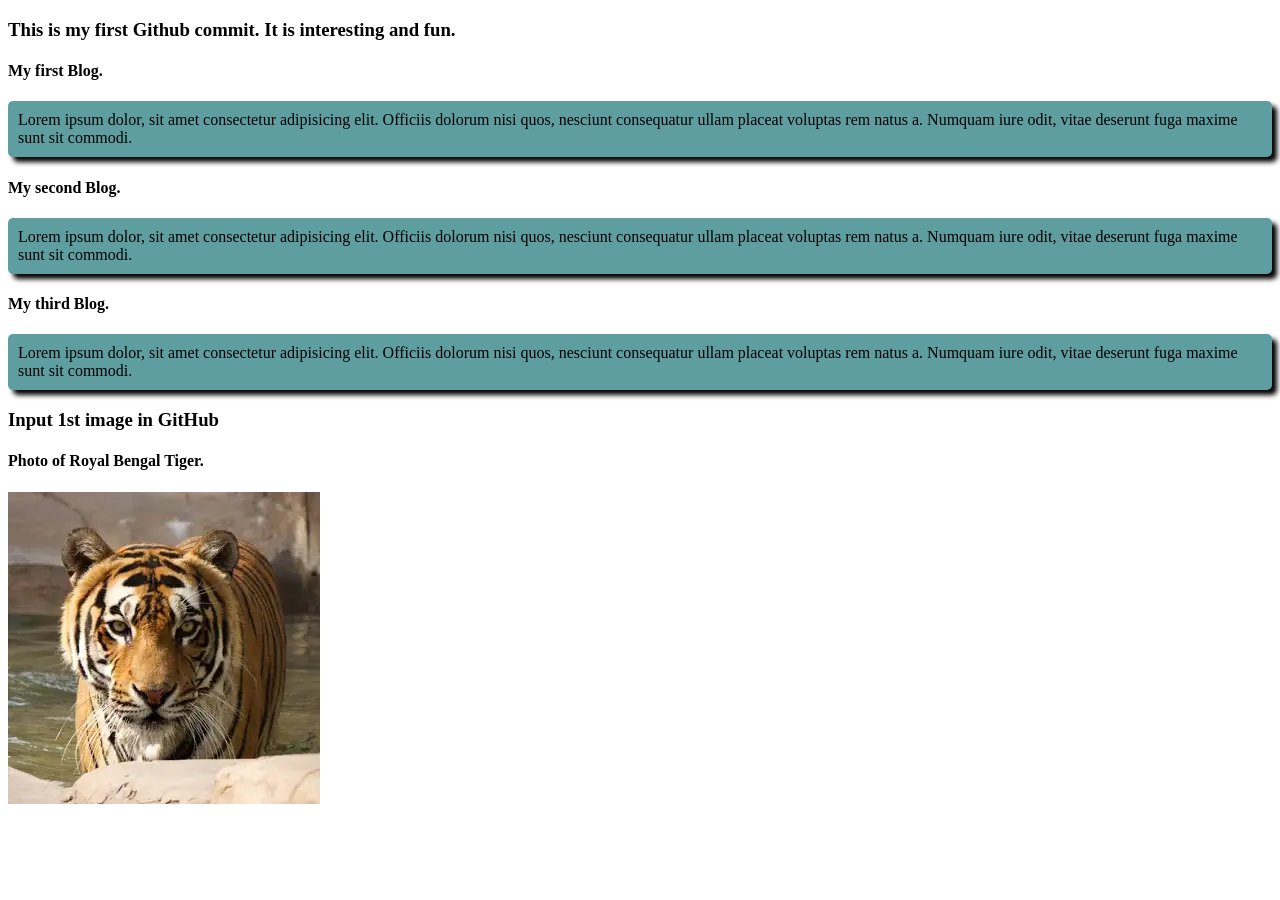
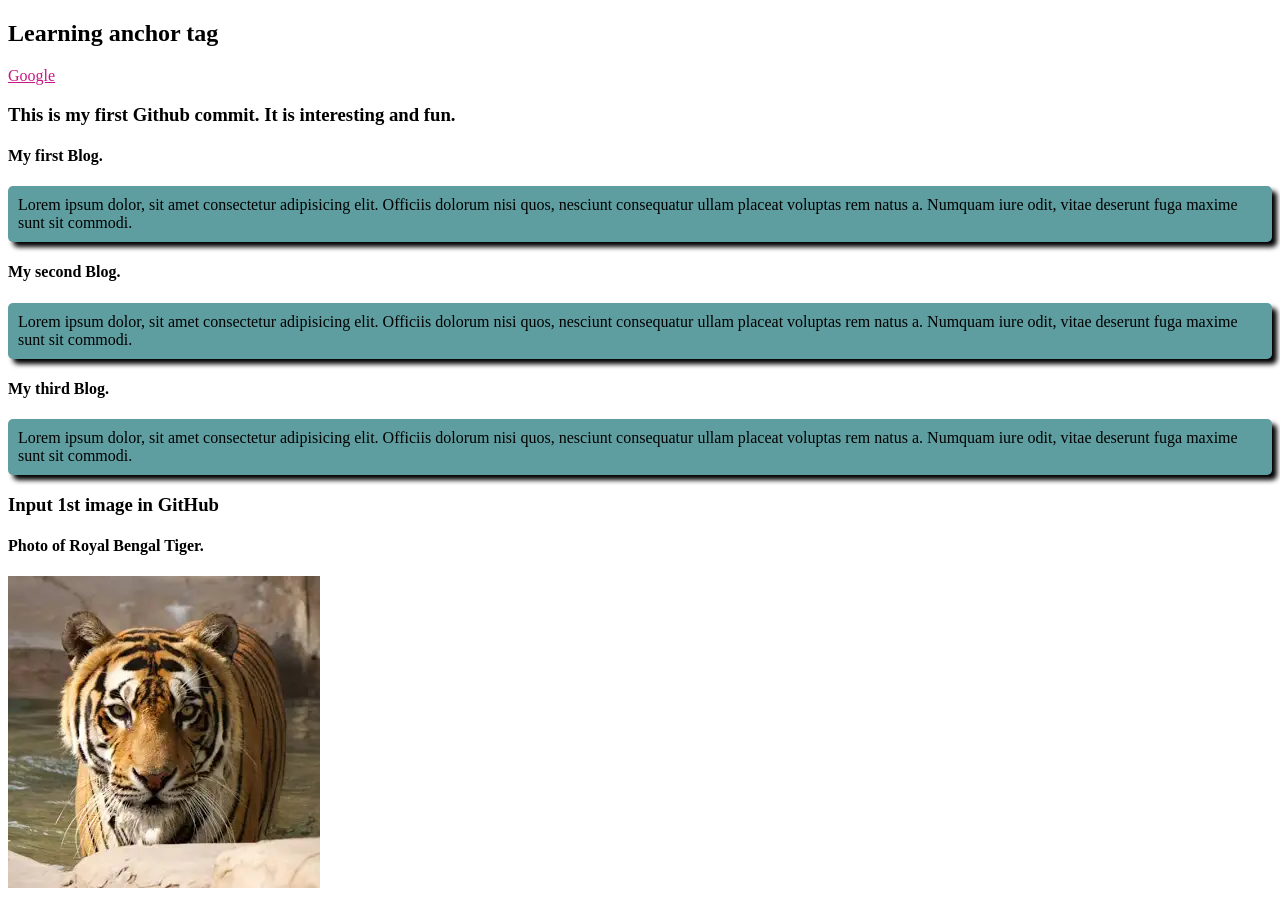
Before and after one commit to SmArafatRahman/git-with-ph, a plain HTML site: page index.html in a window 1280 px wide. Before the commit the page ends 816 px from the top, so only its background shows below. Drawn offline with Linux system fonts and the light colour scheme.

Commit message:
add anchore tag

```diff
--- a/index.html
+++ b/index.html
@@ -7,6 +7,10 @@
     <link rel="stylesheet" href="style.css">
 </head>
 <body>
+    <div>
+        <h2>Learning anchor tag</h2>
+        <a href="https://www.google.com/" style="color:mediumvioletred;">Google</a>
+    </div>
     <h3>This is my first Github commit. It is interesting and fun.</h3>
     <div>
         <h4>My first Blog.</h4>
```
